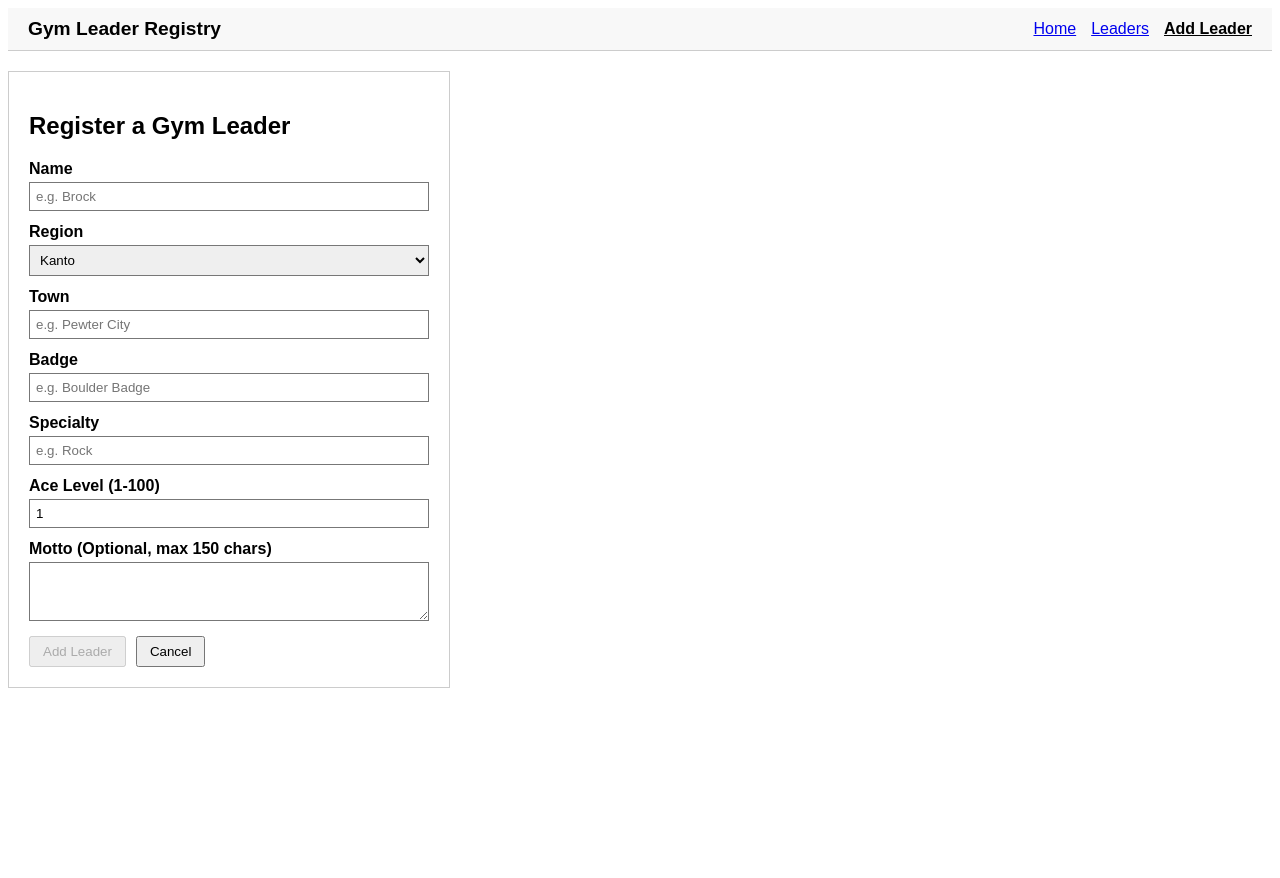
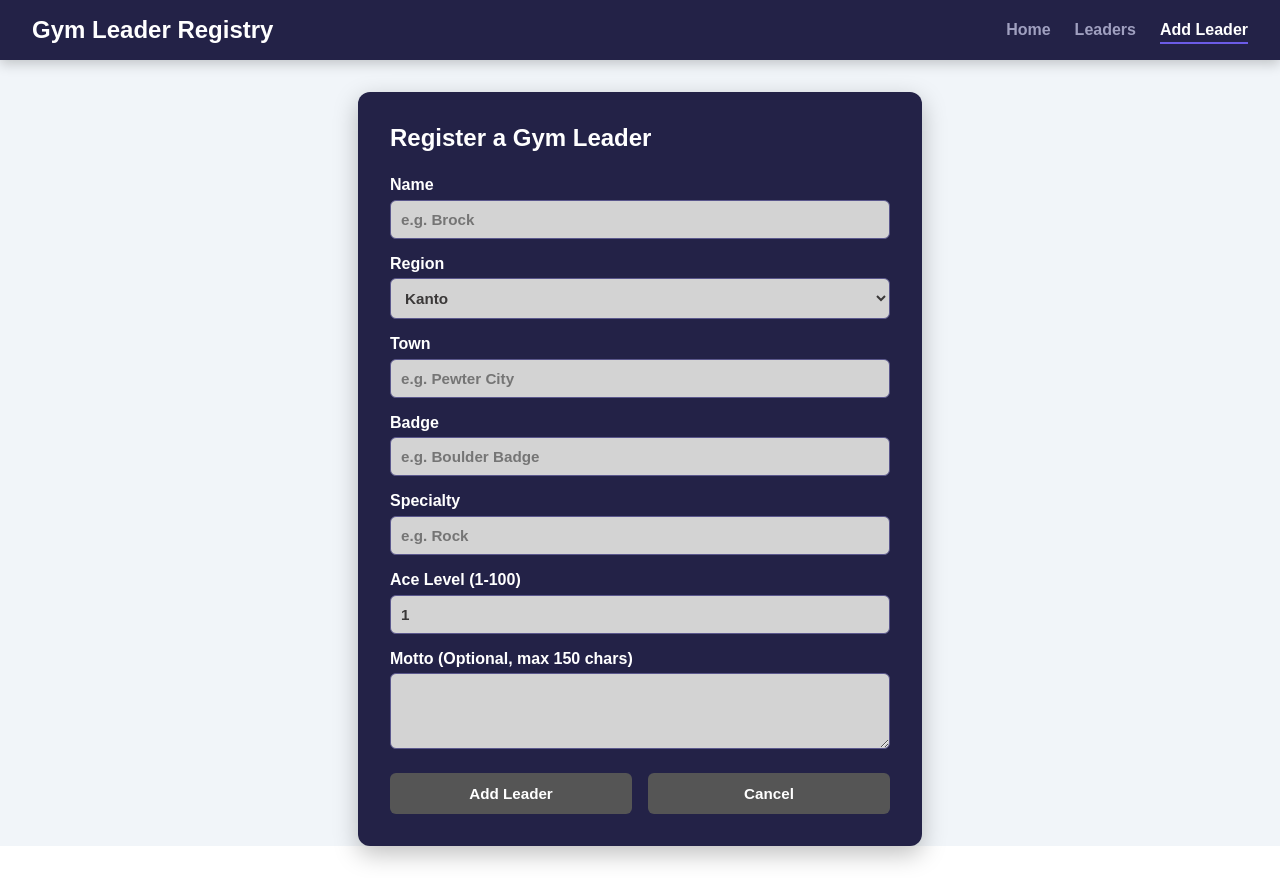
Before and after one commit to khervaster/poke-gym-leaders-register-domingo, an Angular app: page /leaders/new in a window 1280 px wide. Before the commit the page ends 816 px from the top, so only its background shows below. Built offline with nearby package versions, Linux system fonts and the light colour scheme.

Commit message:
feat: made the colors better, made the containers look complete and clean, buttons highlighting (overall css, not done, but many completed)

```diff
--- a/src/app/app.css
+++ b/src/app/app.css
@@ -1,6 +1,7 @@
 :host {
   display: block;
   min-height: 100vh;
+  background-color: #F1F5F9;
   font-family: Arial, sans-serif;
 }
 
--- a/src/app/components/home/home.css
+++ b/src/app/components/home/home.css
@@ -1,29 +1,43 @@
 .home-card {
-  padding: 20px;
-  border: 1px solid #ccc;
-  margin-top: 20px;
+  background: #232247;
+  color: #ffffff;
+  padding: 2.5rem;
+  border-radius: 12px;
+  margin: 2rem auto;
+  max-width: 800px;
+  text-align: center;
+  box-shadow: 0 8px 24px rgba(0, 0, 0, 0.25);
+}
+
+.home-card h2 {
+  margin-top: 0;
+  font-size: 2rem;
 }
 
 .stats-grid {
   display: flex;
-  gap: 10px;
-  margin-top: 20px;
+  justify-content: space-around;
+  margin-top: 2rem;
+  gap: 1rem;
 }
 
 .stat-box {
-  border: 1px solid #ccc;
-  padding: 15px;
-  flex: 1;
-  text-align: center;
+  background: rgba(255, 255, 255, 0.05);
+  padding: 1.5rem;
+  border-radius: 8px;
+  width: 30%;
+  border: 1px solid rgba(255, 255, 255, 0.1);
 }
 
 .stat-box h3 {
   margin: 0;
-  font-size: 1rem;
+  font-size: 1.1rem;
+  color: #a0a0c0;
 }
 
 .stat-box p {
-  font-size: 1.8rem;
-  margin: 10px 0 0 0;
+  font-size: 2.5rem;
   font-weight: bold;
+  margin: 0.5rem 0 0 0;
+  color: #6c5ce7;
 }
--- a/src/app/components/leader-form/leader-form.css
+++ b/src/app/components/leader-form/leader-form.css
@@ -1,39 +1,74 @@
 .form-container {
-  border: 1px solid #ccc;
-  padding: 20px;
-  max-width: 400px;
-  margin: 20px 0;
+  max-width: 500px;
+  margin: 2rem auto;
+  background: #232247;
+  color: #ffffff;
+  padding: 2rem;
+  border-radius: 12px;
+  box-shadow: 0 8px 24px rgba(0, 0, 0, 0.25);
+}
+
+.form-container h2 {
+  margin-top: 0;
+  margin-bottom: 1.5rem;
 }
 
 .field {
   display: flex;
   flex-direction: column;
-  margin-bottom: 12px;
+  margin-bottom: 1rem;
 }
 
 label {
+  margin-bottom: 0.35rem;
   font-weight: bold;
-  margin-bottom: 4px;
 }
 
+
 input, select, textarea {
-  padding: 6px;
-  border: 1px solid #777;
+  padding: 10px;
+  border-radius: 6px;
+  border: 1px solid #5a578c;
+  background: #d3d3d3;
+  color: #3a3838;
+  font-weight: bold;
+  font-size: 0.95rem;
+  outline: none;
+}
+
+input:focus, select:focus, textarea:focus {
+  border-color: #6c5ce7;
 }
 
 .error {
-  color: red;
+  color: #ff4757;
   font-size: 0.8rem;
-  margin-top: 3px;
+  margin-top: 0.25rem;
 }
 
 .actions {
   display: flex;
-  gap: 10px;
-  margin-top: 15px;
+  gap: 1rem;
+  margin-top: 1.5rem;
 }
 
-.actions button {
-  padding: 6px 12px;
+button {
+  flex: 1;
+  padding: 12px;
+  border-radius: 6px;
+  border: none;
+  font-weight: bold;
   cursor: pointer;
+  background: #6c5ce7;
+  color: #ffffff;
+  font-size: 0.95rem;
 }
+
+button:disabled {
+  background: #555555;
+  cursor: not-allowed;
+}
+
+button.cancel {
+  background: #555555;
+}
--- a/src/app/components/leader-list/leader-list.css
+++ b/src/app/components/leader-list/leader-list.css
@@ -1,27 +1,40 @@
+h2 {
+  color: #2e0d55;
+  margin-bottom: 1.5rem;
+  font-weight: bolder;
+}
+
 .filter-bar {
-  margin: 15px 0;
   display: flex;
-  gap: 5px;
+  gap: 0.5rem;
+  margin-bottom: 1.5rem;
 }
 
 .filter-bar button {
-  padding: 5px 10px;
-  border: 1px solid #777;
-  background: #efefef;
+  padding: 8px 18px;
+  background: #232247;
+  color: #ffffff;
+  border: 1px solid #444444;
+  border-radius: 6px;
   cursor: pointer;
+  font-weight: bold;
 }
 
 .filter-bar button.active {
-  background: #ccc;
-  font-weight: bold;
+  background: #6c5ce7;
+  border-color: #6c5ce7;
 }
 
 .grid {
   display: grid;
-  grid-template-columns: repeat(auto-fill, minmax(250px, 1fr));
-  gap: 15px;
+  grid-template-columns: repeat(auto-fill, minmax(280px, 1fr));
+  gap: 1.5rem;
 }
 
 .empty {
-  color: #666;
+  color: #aaaaaa;
+  text-align: center;
+  grid-column: 1 / -1;
+  font-size: 1.2rem;
+  margin-top: 2rem;
 }
--- a/src/app/components/navbar/navbar.css
+++ b/src/app/components/navbar/navbar.css
@@ -2,23 +2,26 @@
   display: flex;
   justify-content: space-between;
   align-items: center;
-  padding: 10px 20px;
-  border-bottom: 1px solid #ccc;
-  background-color: #f8f8f8;
+  background: #232247;
+  color: #ffffff;
+  padding: 1rem 2rem;
+  box-shadow: 0 4px 12px rgba(0, 0, 0, 0.2);
 }
 
 .navbar h1 {
-  font-size: 1.2rem;
   margin: 0;
+  font-size: 1.5rem;
 }
 
 .links a {
-  color: #0000ee;
-  text-decoration: underline;
-  margin-left: 15px;
+  color: #a0a0c0;
+  text-decoration: none;
+  margin-left: 1.5rem;
+  font-weight: bold;
+  padding-bottom: 4px;
 }
 
 .links a.active {
-  font-weight: bold;
-  color: #000000;
+  color: #ffffff;
+  border-bottom: 2px solid #6c5ce7;
 }
--- a/src/styles.css
+++ b/src/styles.css
@@ -1 +1,4 @@
-/* You can add global styles to this file, and also import other style files */
+html, body {
+  margin: 0;
+  padding: 0;
+}
```
Also changed, not shown: 1 other file (tests, documents, lock files or other folders).
